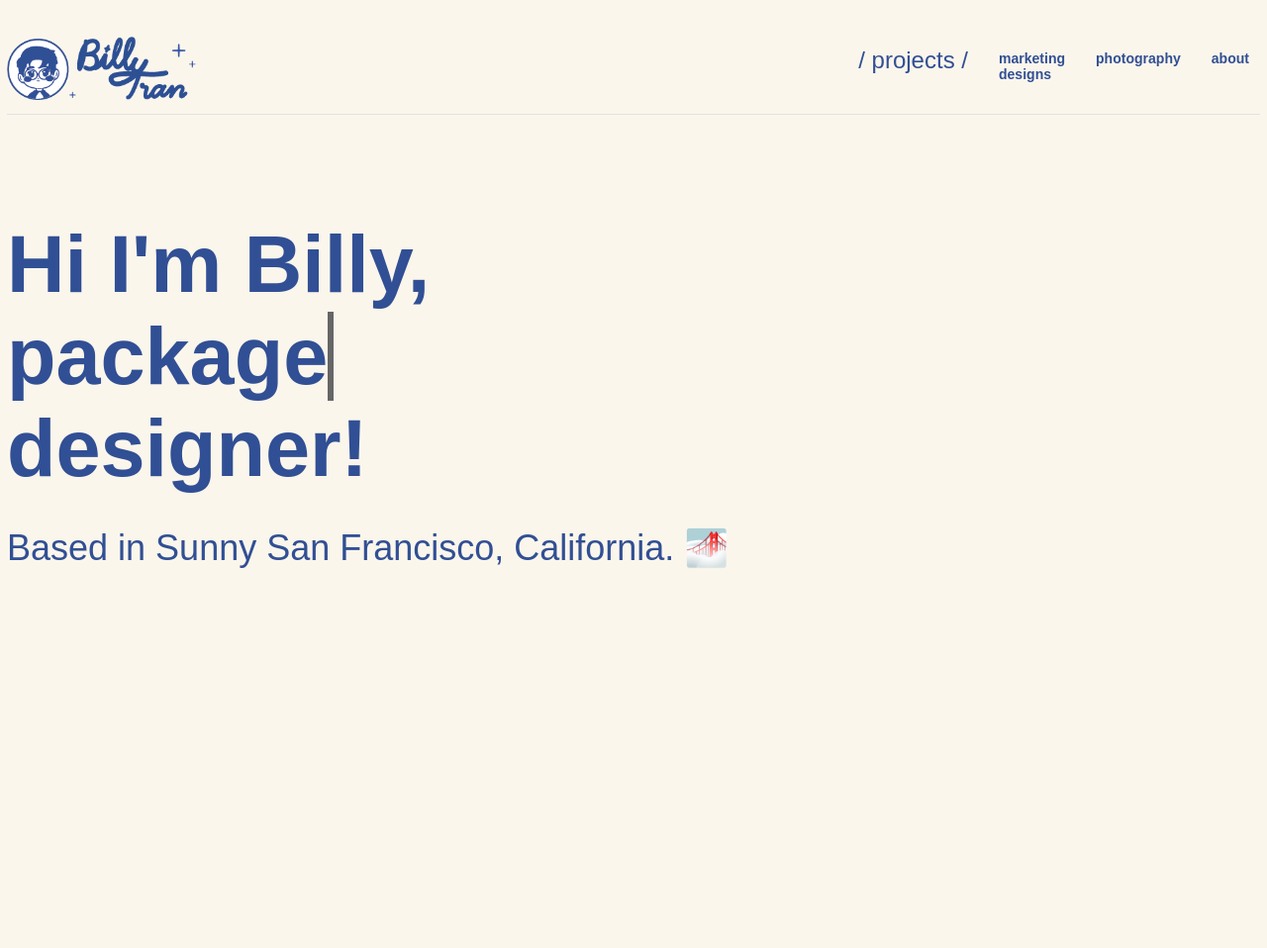
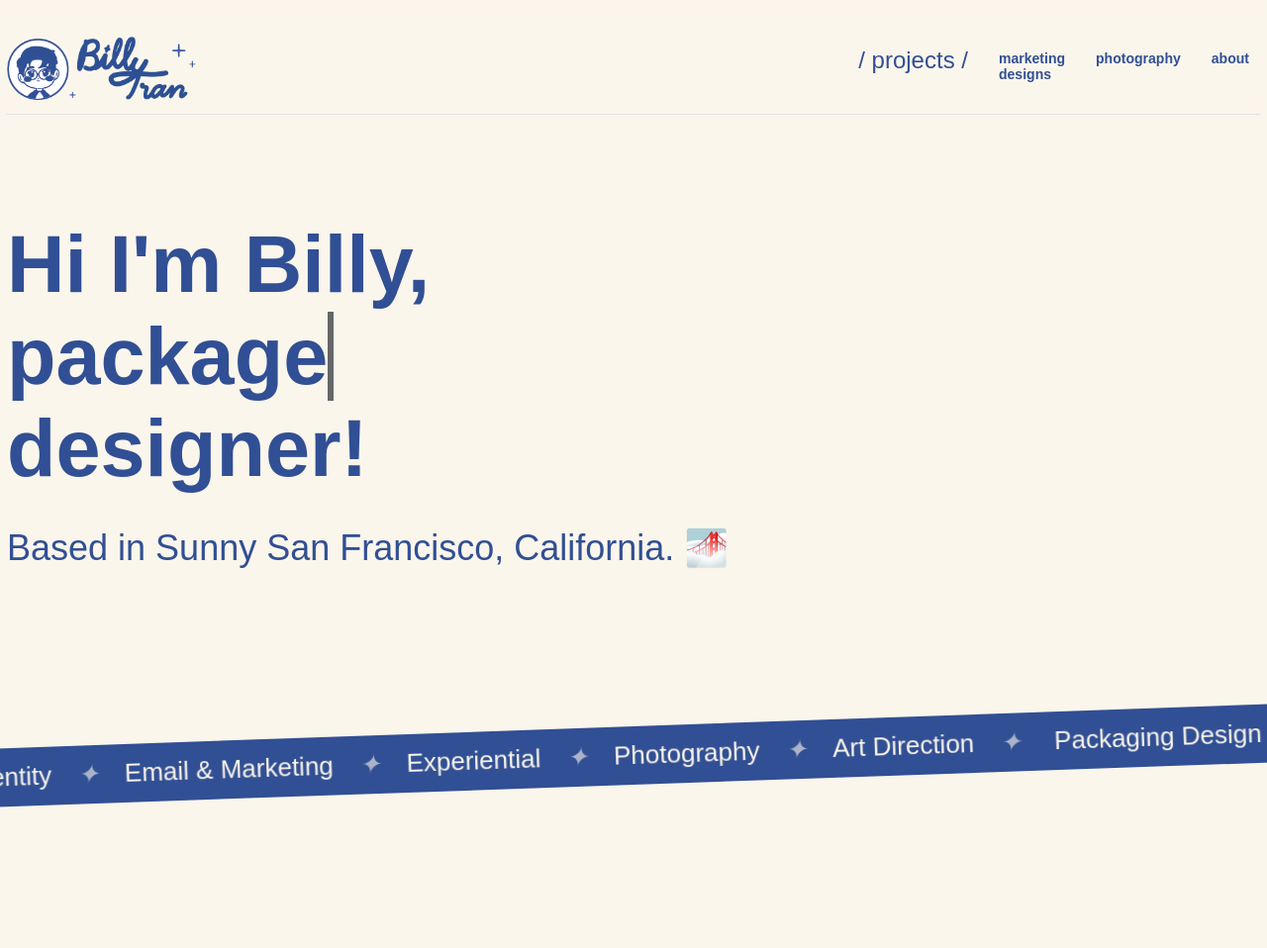
Before and after one commit to BillyTranDesign/Portfolio, a plain HTML site: page index.html in a window 1280 px wide. Shown: the top 958 px of the page at 99% size. Drawn offline with Linux system fonts and the light colour scheme.

Commit message:
Add files via upload

```diff
--- a/index.html
+++ b/index.html
@@ -58,10 +58,17 @@
 	<header class="header show-on-scroll">
 <h2>Based in Sunny San Francisco, California. 🌁</h2>
 	</header>
+	<br><br><br><br><br>
+	<div class="marquee">
+  <div class="marquee-track">
+    <span>Packaging Design <i class="star">&#10022;</i> Brand Identity <i class="star">&#10022;</i> Email &amp; Marketing <i class="star">&#10022;</i> Experiential <i class="star">&#10022;</i> Photography <i class="star">&#10022;</i> Art Direction <i class="star">&#10022;</i>&nbsp;</span>
+    <span>Packaging Design <i class="star">&#10022;</i> Brand Identity <i class="star">&#10022;</i> Email &amp; Marketing <i class="star">&#10022;</i> Experiential <i class="star">&#10022;</i> Photography <i class="star">&#10022;</i> Art Direction <i class="star">&#10022;</i>&nbsp;</span>
+  </div>
+</div>
 
-<br><br><br><br><br>
+<br><br><br>
 
-	<br><br><br><br><br><br><br><br><br>
+	<br><br><br><br>
    <header class="header show-on-scroll">
 
     <h2 align="center"> ✨ Some cool projects I've worked on ✨ </h2>
--- a/stylesheet.css
+++ b/stylesheet.css
@@ -766,12 +766,46 @@ html {
    (pure CSS, inline SVG - no image file needed). Always keeps a normal
    fallback after the comma in case SVG cursors aren't supported.
    ===================================================================== */
-/* Your custom cursor.svg (place the file next to stylesheet.css).
-   The "6 4" is the hotspot - the exact click point - near the arrow's tip.
-   Nudge those two numbers if clicks feel slightly off. */
+/* Your custom cursor. Use a PNG (~40px, transparent background) for the
+   widest browser support - Safari does NOT support SVG cursors.
+   Put cursor.png next to stylesheet.css.
+   "6 4" is the hotspot (the click point) - aim it at the arrow tip. */
 html, body{
   cursor: url('cursor.png') 6 4, auto;
 }
 a, button, label, .btn, .zoomD, .nav-burger, [onclick]{
   cursor: url('cursor.png') 6 4, pointer;
 }
+
+/* =====================================================================
+   ANGLED SCROLLING MARQUEE  -  pure CSS, no JavaScript
+   ---------------------------------------------------------------------
+   Drop the matching HTML wherever you want the strip (see snippet).
+   ===================================================================== */
+.marquee{
+  overflow:hidden;
+  background:#314f94;
+  transform:rotate(-2deg);
+  width:106%;
+  margin-left:-3%;          /* bleeds past the edges so the tilt looks full-width */
+  padding:14px 0;
+  margin-top:40px;
+  margin-bottom:40px;
+}
+.marquee-track{
+  display:flex;
+  width:max-content;
+  white-space:nowrap;
+  animation:marquee 26s linear infinite;
+  font-family:'visbybold', sans-serif;
+  font-size:26px;
+  color:#FBF6EC;            /* cream text */
+}
+.marquee-track span{ display:inline-flex; align-items:center; }
+.marquee .star{ margin:0 26px; opacity:.6; }   /* the ✦ separators */
+@keyframes marquee{ to{ transform:translateX(-50%); } }   /* loops seamlessly */
+
+/* respect users who prefer less motion */
+@media (prefers-reduced-motion: reduce){
+  .marquee-track{ animation:none; }
+}
```
